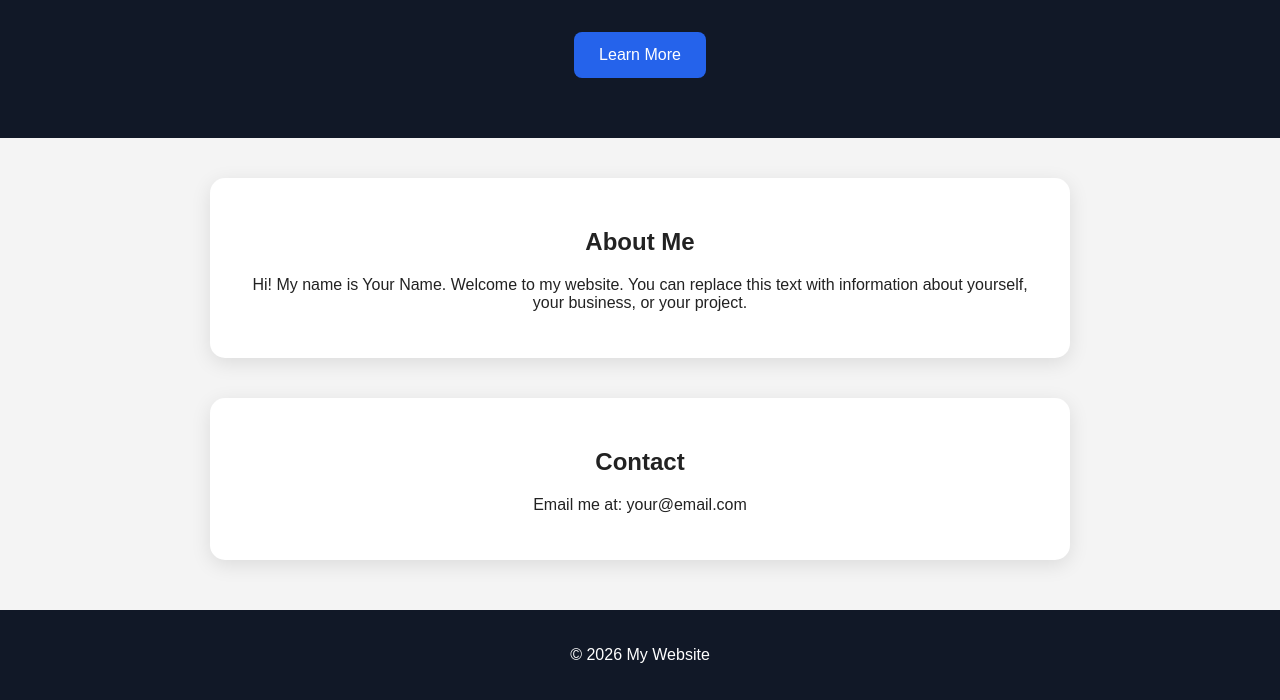
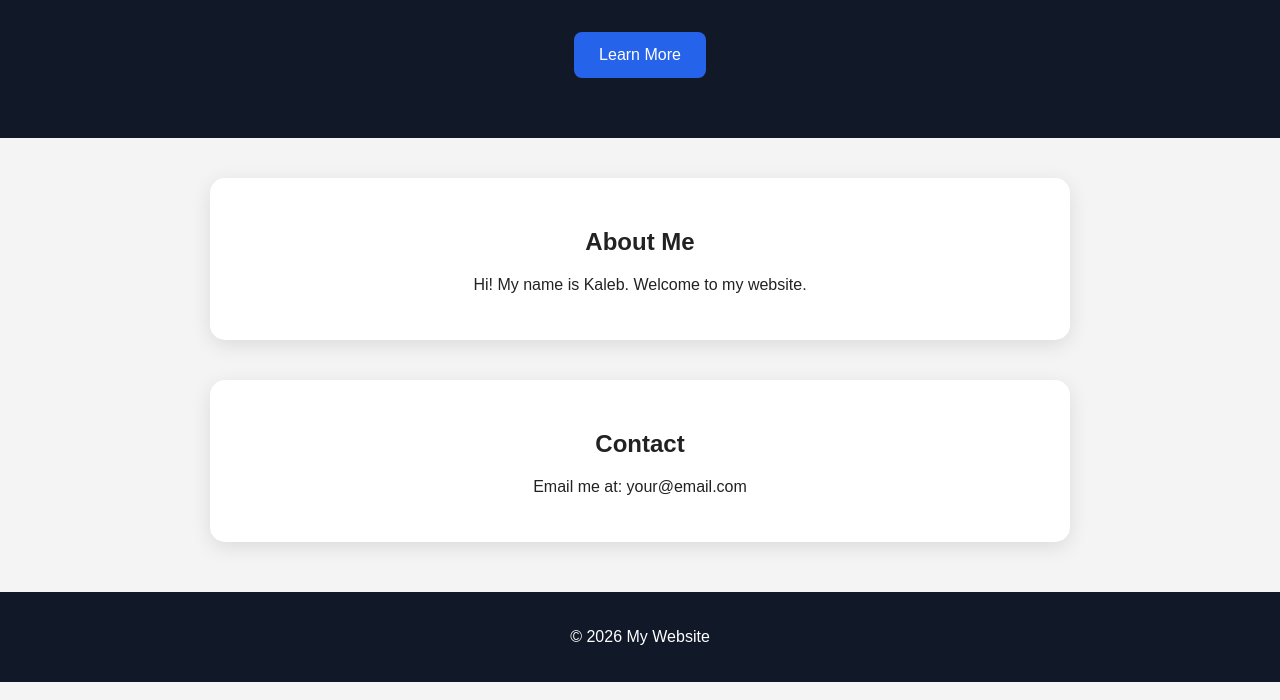
Before and after one commit to Kharp25/Intro-to-Web-Development, a plain HTML site: page index.html in a window 1280 px wide. Shown: the part 161-861 px from the top of the page. Drawn offline with Linux system fonts and the light colour scheme.

Commit message:
Update index.html

```diff
--- a/index.html
+++ b/index.html
@@ -72,9 +72,7 @@
     <section id="about">
         <h2>About Me</h2>
         <p>
-            Hi! My name is Your Name. Welcome to my website.
-            You can replace this text with information about yourself,
-            your business, or your project.
+            Hi! My name is Kaleb. Welcome to my website.
         </p>
     </section>
 
```
